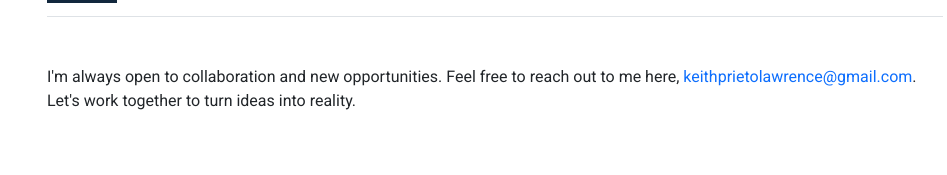
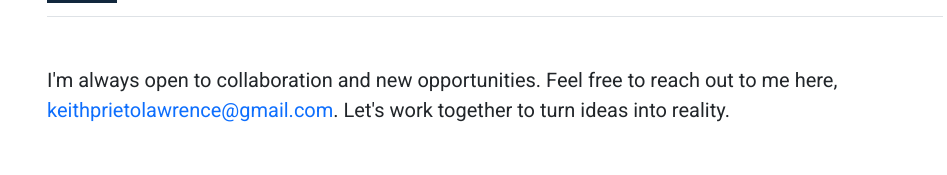
Before and after one commit to lawrenceprieto/web-porfolio-react, a React (Vite) app: page / in a window 1280 px wide. Shown: the part 2708-2883 px from the top of the page, without its empty margins (145-1092 px from the left). Built offline with nearby package versions, Linux system fonts and the light colour scheme.

Commit message:
adjust font in contact page

```diff
--- a/src/pages/contact/contact.jsx
+++ b/src/pages/contact/contact.jsx
@@ -8,7 +8,7 @@ function Contact() {
                     <div className="rectangle"></div>
                     <h1>CONTACT</h1>
                 </div>
-                <div className="contact-content">
+                <div className="contact-content fs-5">
                     I'm always open to collaboration and new opportunities.
                     Feel free to reach out to me here, <a href="mailto:keithprietolawrence@gmail.com" target="_parent">keithprietolawrence@gmail.com</a>.
                     Let's work together to turn ideas into reality.
```
